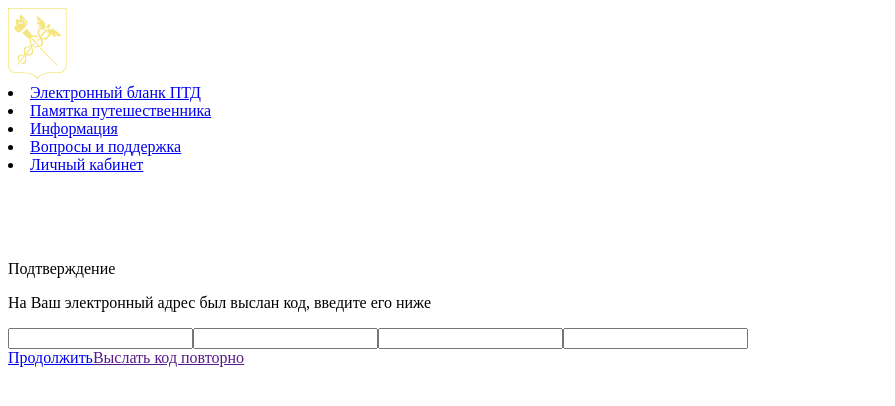
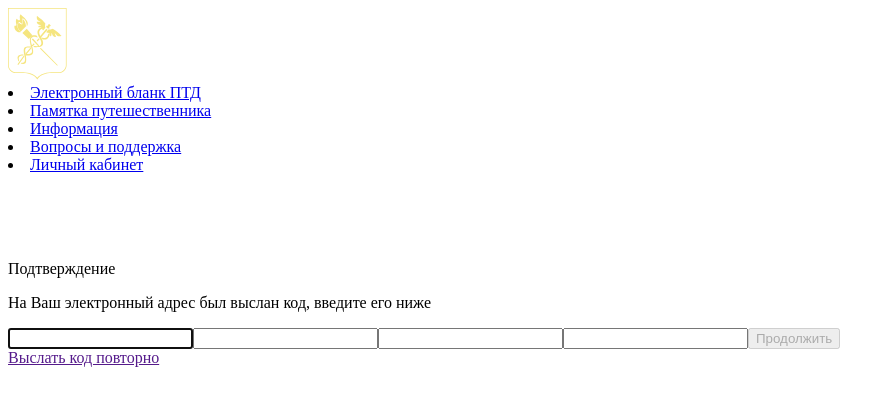
Before and after one commit to flwlss/test-task2, a Vue app: page /confirm in a window 1280 px wide. Shown: the top 406 px of the page, without its empty margins (0-895 px from the left). Built offline with nearby package versions, Linux system fonts and the light colour scheme; the HTML template or start-up script is replaced by a standard one.

Commit message:
add confirmed

```diff
--- a/package.json
+++ b/package.json
@@ -8,8 +8,10 @@
     "lint": "vue-cli-service lint"
   },
   "dependencies": {
+    "@bachdgvn/vue-otp-input": "^1.0.8",
     "core-js": "^3.6.5",
     "vue": "^3.0.0",
+    "vue-pincode-input": "^0.4.0",
     "vue-router": "^4.0.0-0"
   },
   "devDependencies": {
--- a/src/assets/layouts/base.scss
+++ b/src/assets/layouts/base.scss
@@ -1,4 +1,4 @@
-
+@import url('https://fonts.googleapis.com/css2?family=PT+Sans&display=swap');
 li {
     text-decoration: none;
     list-style: none;
@@ -9,6 +9,12 @@ a {
 body {
     margin: 0;
     padding: 0;
-    background-color: #E5E5E5;
+    background-color: $white;
     min-width: 700px;
+    font-family: PT Sans;
+    font-style: normal;
+    font-weight: normal;
 }
+button, input {
+    font-family: PT Sans;
+}
--- a/src/assets/layouts/header.scss
+++ b/src/assets/layouts/header.scss
@@ -1,4 +1,3 @@
-@import url('https://fonts.googleapis.com/css2?family=PT+Sans&display=swap');
 .nav {
     width: 100%;
     height: 90px;
@@ -26,9 +25,6 @@
 }
 .nav-item a{
     color: $white;
-    font-family: PT Sans;
-    font-style: normal;
-    font-weight: normal;
     font-size: 18px;
     line-height: 23px;
     display: flex;
--- a/src/assets/layouts/mainIndex.scss
+++ b/src/assets/layouts/mainIndex.scss
@@ -1,4 +1,3 @@
-@import url('https://fonts.googleapis.com/css2?family=PT+Sans&display=swap');
 .index{
     height: 90vh;
     width: 100%;
@@ -17,6 +16,9 @@
     margin-top: 20vh;
     min-height: 120px;
 }
+.index-check{
+    margin-top: 20vh;
+}
 .index-title{
     margin: 0;
     padding: 0;
@@ -24,12 +26,8 @@
     font-size: 36px;
     line-height: 44px;
     margin-top: 30px;
-    font-weight: 600;
-    font-family: PT Sans;
-    font-style: normal;
-    font-weight: normal;
 }
-.index-text{
+.index-text {
     width: 495px;
     margin: 0;
     padding: 0;
@@ -37,10 +35,6 @@
     line-height: 29px;
     color: $onyx;
     margin-top: 10px;
-    font-weight: 400;
-    font-family: PT Sans;
-    font-style: normal;
-    font-weight: normal;
     text-align: center;
 }
 .index-input, .index-inputs{
@@ -54,10 +48,6 @@
     font-size: 18px;
     line-height: 22px;
     min-height: 50px;
-    font-weight: 400;
-    font-family: PT Sans;
-    font-style: normal;
-    font-weight: normal;
 
     &.index-inputs{
         width: 50px;
@@ -68,10 +58,10 @@
         padding-left: 0;
     }
 }
-.index-continue{
+.disabled-btn, .enabled-btn{
     width: 350px;
     height: 50px;
-    background-color: $green;
+    background-color: grey;
     border-radius: 5px;
     margin-top: 20px;
     color: $white;
@@ -81,10 +71,11 @@
     font-size: 18px;
     line-height: 22px;
     min-height: 50px;
-    font-weight: 600;
-    font-family: PT Sans;
-    font-style: normal;
-    font-weight: normal;
+
+    &.enabled-btn {
+        background: #25B887;
+        cursor: pointer;
+    }
 }
 .index-login{
     margin: 0;
@@ -94,12 +85,9 @@
     color: $onyx;
     margin-top: 25px;
     padding-bottom: 20vh;
-    font-weight: 400;
-    font-family: PT Sans;
-    font-style: normal;
-    font-weight: normal;
 }
 .index-wrapper{
     display: flex;
     margin-right: 20px;
+    text-align: center;
 }
--- a/src/components/Confirm.vue
+++ b/src/components/Confirm.vue
@@ -8,15 +8,62 @@
       На Ваш электронный адрес был выслан код, введите его ниже
     </p>
     <div class="index-wrapper">
-      <input class="index-inputs" type="text" />
-      <input class="index-inputs" type="text" />
-      <input class="index-inputs" type="text" />
-      <input class="index-inputs" type="text" />
+      <form action="/confirmed">
+        <input autofocus v-model="pin['v1']" class="index-inputs" type="text" />
+        <input v-model="pin['v2']" class="index-inputs" type="text" />
+        <input v-model="pin['v3']" class="index-inputs" type="text" />
+        <input v-model="pin['v4']" class="index-inputs" type="text" />
+
+        <button
+          :class="{ 'enabled-btn': validateInput }"
+          @click="validate_pin"
+          :disabled="!validateInput"
+          class="disabled-btn"
+        >
+          Продолжить
+        </button>
+      </form>
     </div>
-    <a class="index-continue" href="/confirm">Продолжить</a>
     <a class="index-login" href="">Выслать код повторно</a>
   </div>
 </template>
 
 <script>
+export default {
+  name: "Header",
+  data() {
+    return {
+      pin: {
+        v1: "",
+        v2: "",
+        v3: "",
+        v4: "",
+      },
+    };
+  },
+  computed: {
+    getPin() {
+      return this.pin.v1 + this.pin.v2 + this.pin.v3 + this.pin.v4;
+    },
+    validateInput() {
+      return this.pin.v1 && this.pin.v2 && this.pin.v3 && this.pin.v4;
+    },
+    pin_is_valid() {
+      return this.getPin === "1234";
+    },
+  },
+  props: {},
+  methods: {
+    validate_pin() {
+      if (this.pin_is_valid) {
+        alert("pin valid");
+      } else {
+        alert("pin invalid");
+      }
+    },
+  },
+};
 </script>
+
+<style lang="scss" scoped>
+</style>
--- /dev/null
+++ b/src/components/Confirmed.vue
@@ -0,0 +1,15 @@
+<template>
+  <div class="index">
+    <div class="index-check">
+      <img alt="index-logo" src="../assets/check.svg" />
+    </div>
+    <p class="index-title">Почта подтверждена!</p>
+    <p class="index-text">
+      На Ваш электронный адрес выслан бланк пассажирской таможенной декларации и
+      штрих-код для доступа к быстрой печати с сенсорного терминала
+    </p>
+    <form action="/">
+      <button type="submit" class="enabled-btn">Вернуться</button>
+    </form>
+  </div>
+</template>
--- a/src/router/index.js
+++ b/src/router/index.js
@@ -40,6 +40,11 @@ const routes = [
     name: 'Confirm',
     component: () => import(/* webpackChunkName: "cabinet" */ '../components/Confirm.vue'),
   },
+  {
+    path: '/confirmed',
+    name: 'Confirmed',
+    component: () => import(/* webpackChunkName: "cabinet" */ '../components/Confirmed.vue'),
+  },
 ]
 
 const router = createRouter({
--- a/src/views/Index.vue
+++ b/src/views/Index.vue
@@ -6,17 +6,22 @@
     <p class="index-title">Без регистрации</p>
     <p class="index-text">Введите адрес электронной почты</p>
 
-    <form id="app" @submit="checkForm" action="/confirm">
+    <form action="/confirm">
       <input
         class="index-input"
         type="email"
-        name="name"
-        v-model="name"
+        v-model="email"
         placeholder="Введите email"
       />
-      <input type="submit" value="Продолжить" class="index-continue" />
+      <button
+        type="submit"
+        :disabled="isValidEmail"
+        class="disabled-btn"
+        :class="{ 'enabled-btn': !isValidEmail }"
+      >
+        Продолжить
+      </button>
     </form>
-
     <a class="index-login" href="">Вход через Госуслуги</a>
   </div>
 </template>
@@ -25,15 +30,17 @@
 export default {
   data() {
     return {
-      name: null,
+      email: null,
     };
   },
-  methods: {
-    checkForm: function (e) {
-      if (this.name) return true;
-      if (!this.name) alert("Введите email");
-      e.preventDefault();
+  computed: {
+    isValidEmail() {
+      return !this.email;
     },
   },
 };
 </script>
+
+<style lang="scss" scoped>
+
+</style>
```
Also changed, not shown: src/assets/check.svg (added), 1 other file (tests, documents, lock files or other folders).
